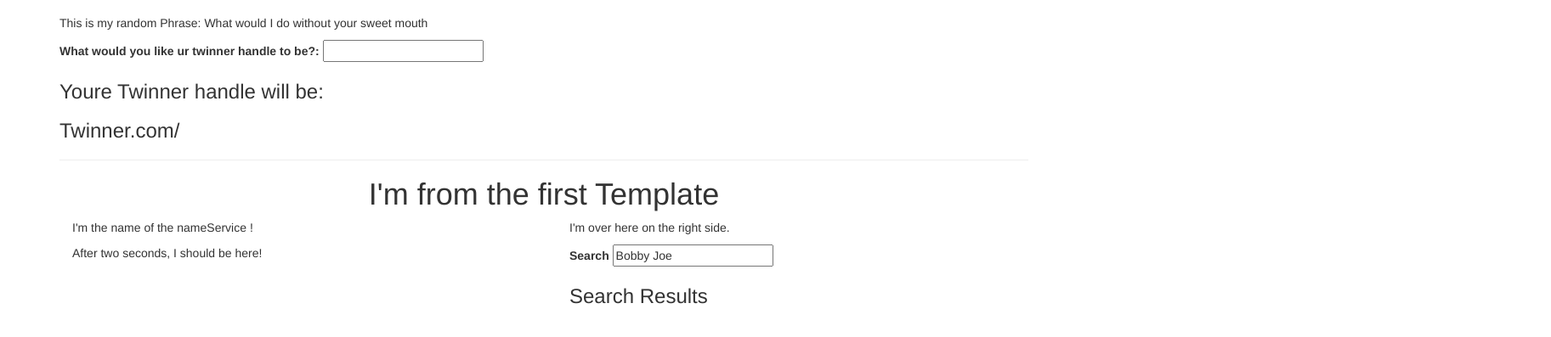
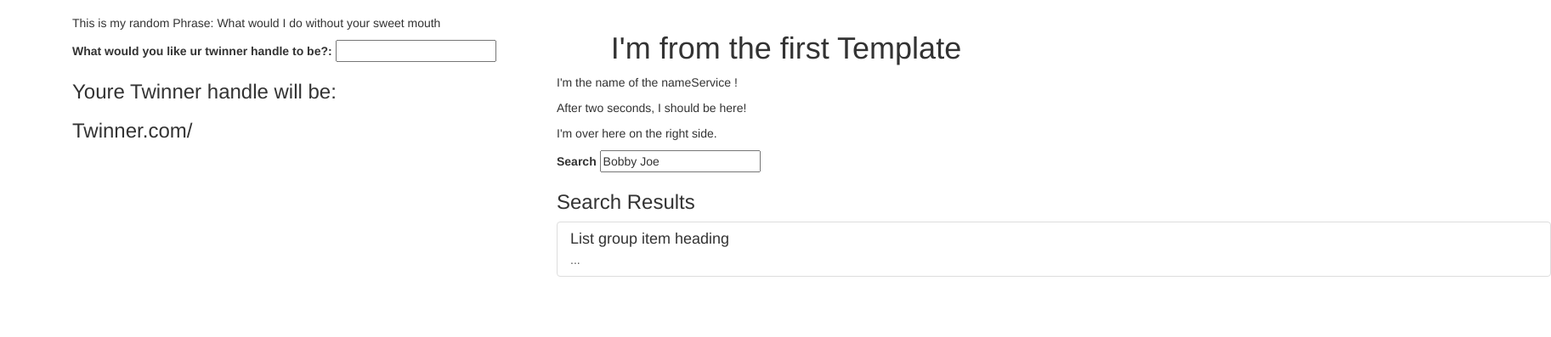
Before and after one commit to kennytrionfo/ng_practice_tony_course, a plain HTML site: page twinner.html in a window 1280 px wide. Shown: the part 75-472 px from the top of the page at 85% size, 1825 px wide, since content can reach past the window. Drawn offline with Linux system fonts and the light colour scheme; some packages are replaced by stand-ins of ours.

Commit message:
adjusted layout to rideside using bootstrap

```diff
--- a/pages/main.html
+++ b/pages/main.html
@@ -1,17 +1,23 @@
 <h1 style="text-align:center">I'm from the first Template</h1>
 <div class="container" >
 	<div class="row" >
-		<div class="col-md-6" >
+		<div >
 			<div ng-controller="handleController" >
 				<p> {{billybob}} </p>
 				<p>{{delayedPhrase}}	</p>
 			</div>
 		</div>
-		<div class="col-md-6" >
+		<div  >
 			<p>I'm over here on the right side. </p>
 			<label>Search</label>
 			<input type="text" value="Bobby Joe" />
 			<h3>Search Results</h3>
+			<div class="list-group">
+			  <a href="#" class="list-group-item ">
+			    <h4 class="list-group-item-heading">List group item heading</h4>
+			    <p class="list-group-item-text">...</p>
+			  </a>
+			</div>
 		</div>
 	</div>
 </div>
--- a/twinner.html
+++ b/twinner.html
@@ -29,15 +29,16 @@
 	</header>
 
 	<div class="container">
-		<div  >
+		<div class="col-md-6" >
 			<p  ng-controller="stringController" >This is my random Phrase: {{phrase}} </p>
 			<label>What would you like ur twinner handle to be?: </label>
 			<input type="text"  ng-model="handle" />
 			<h3>Youre Twinner handle will be: </h3>
 			<h3 >Twinner.com/{{handle}} </h3>
 		</div>
-		<hr>
-		<ng-view></ng-view>
+		<div class="col-md-6" >
+			<ng-view></ng-view>
+		</div>
 
 	</div>
 
```
